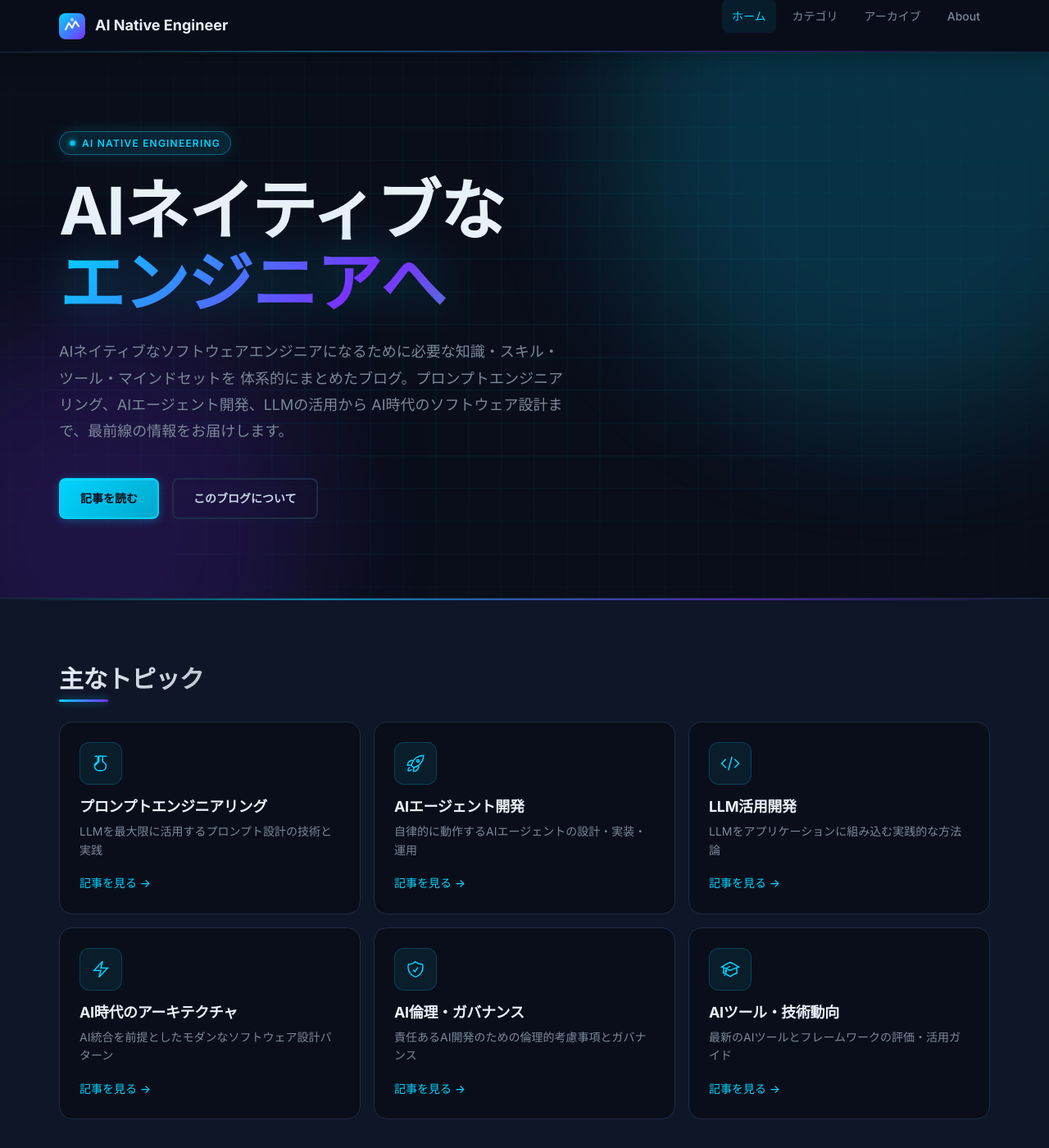
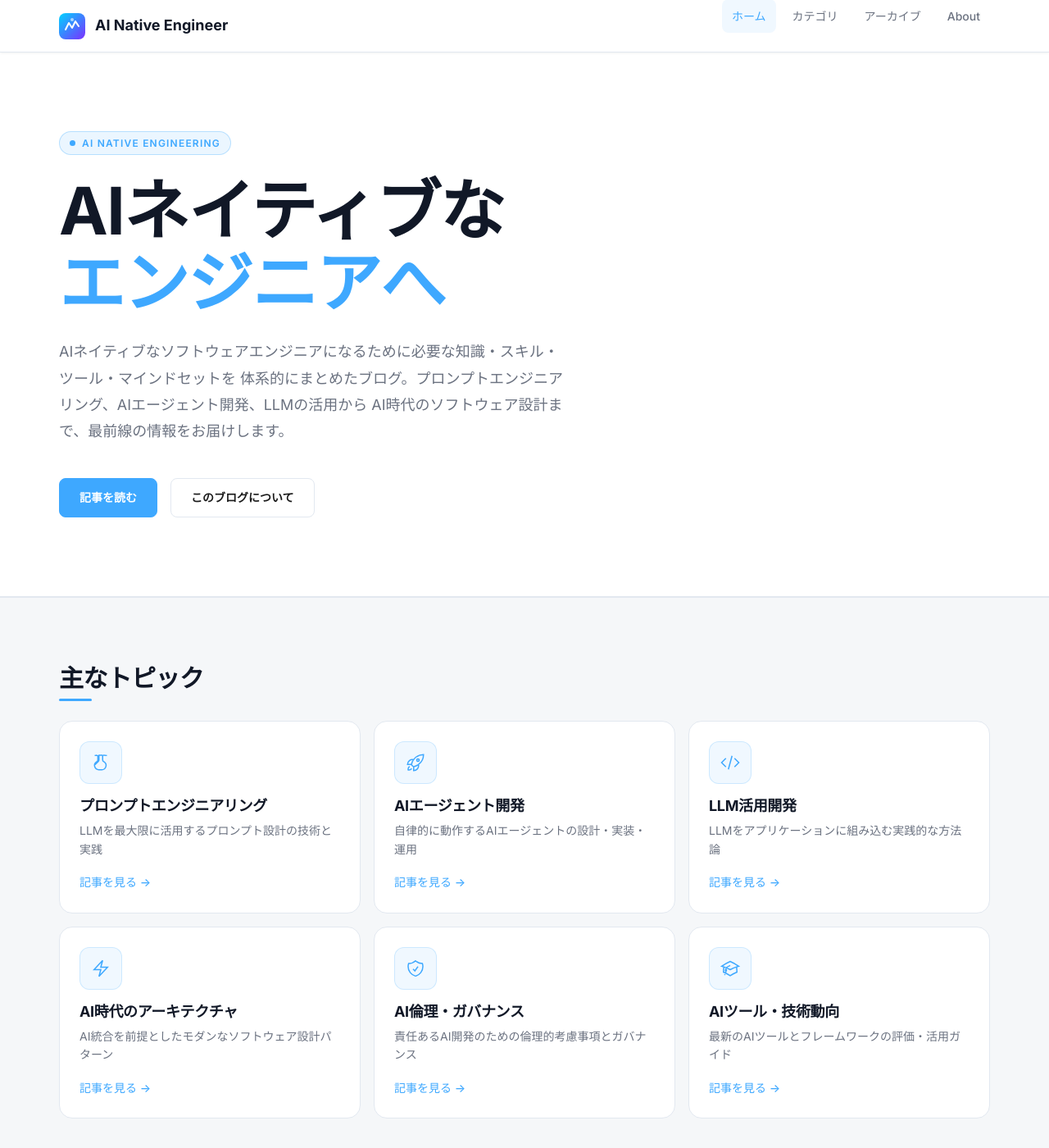
Before and after one commit to niusounds/ai-native, a Jekyll site: the page built from index.html, in a window 1280 px wide and 1400 px high. Shown: the whole window at 82% size. Built offline with Jekyll 4.4.1, drawn with Linux system fonts in a browser that asks for light colours; the list of posts is cut into pages by our own code.

Commit message:
Apply Qiita/Zenn inspired light theme redesign
Co-authored-by: niusounds <1331297+niusounds@users.noreply.github.com>

```diff
--- a/_includes/head.html
+++ b/_includes/head.html
@@ -30,8 +30,8 @@
 {% seo %}
 
 <!-- Performance hints -->
-<meta name="theme-color" content="#0a0e1a">
-<meta name="color-scheme" content="dark">
+<meta name="theme-color" content="#ffffff">
+<meta name="color-scheme" content="light">
 
 <!-- Structured Data -->
 {% if page.layout == 'post' %}
--- a/_sass/_base.scss
+++ b/_sass/_base.scss
@@ -82,15 +82,15 @@ code, kbd, samp {
 }
 
 code:not([class]) {
-  background: $color-bg-elevated;
-  color: $color-primary;
+  background: $color-code-bg;
+  color: $color-code-text;
   padding: 0.1em 0.4em;
   border-radius: $border-radius-sm;
   border: 1px solid $color-border;
 }
 
 pre {
-  background: $color-bg-elevated;
+  background: $color-pre-bg;
   border: 1px solid $color-border;
   border-radius: $border-radius-lg;
   padding: $spacing-6;
@@ -105,17 +105,6 @@ pre {
     border: none;
     font-size: $font-size-sm;
     line-height: 1.7;
-  }
-
-  &::before {
-    content: '';
-    position: absolute;
-    top: 0;
-    left: 0;
-    right: 0;
-    height: 2px;
-    background: linear-gradient(90deg, $color-primary, $color-secondary);
-    border-radius: $border-radius-lg $border-radius-lg 0 0;
   }
 }
 
@@ -186,7 +175,7 @@ hr {
 
 // Selection
 ::selection {
-  background: rgba(0, 212, 255, 0.2);
+  background: rgba(62, 168, 255, 0.2);
   color: $color-heading;
 }
 
@@ -205,7 +194,7 @@ hr {
   border-radius: 3px;
 
   &:hover {
-    background: $color-primary;
+    background: $color-text-muted;
   }
 }
 
@@ -234,22 +223,22 @@ hr {
 .reveal-delay-5 { transition-delay: 0.5s; }
 .reveal-delay-6 { transition-delay: 0.6s; }
 
-// Highlight.js / Rouge syntax highlighting
+// Highlight.js / Rouge syntax highlighting (GitHub light theme)
 .highlight {
   margin: 0;
 
-  .hll { background-color: rgba(0, 212, 255, 0.1); }
-  .c, .cm, .cp, .cs, .c1 { color: #546e7a; font-style: italic; }
-  .k, .kd, .kn, .kr { color: #89ddff; font-weight: bold; }
-  .o, .ow { color: #89ddff; }
-  .na, .nb { color: #82aaff; }
-  .s, .sb, .sc, .sd, .s2, .se, .sh, .si, .sx, .s1, .ss { color: #c3e88d; }
+  .hll { background-color: $syntax-highlight-bg; }
+  .c, .cm, .cp, .cs, .c1 { color: $syntax-comment; font-style: italic; }
+  .k, .kd, .kn, .kr { color: $syntax-keyword; font-weight: bold; }
+  .o, .ow { color: $syntax-keyword; }
+  .na, .nb { color: $syntax-name; }
+  .s, .sb, .sc, .sd, .s2, .se, .sh, .si, .sx, .s1, .ss { color: $syntax-string; }
   .n, .nn, .no, .bp { color: $color-text; }
-  .nf, .nc, .nd { color: #82aaff; }
-  .m, .mf, .mh, .mi, .mo, .il { color: #f78c6c; }
-  .nv, .vc, .vg, .vi { color: #f07178; }
-  .nt { color: #ff5572; }
+  .nf, .nc, .nd { color: $syntax-function; }
+  .m, .mf, .mh, .mi, .mo, .il { color: $syntax-number; }
+  .nv, .vc, .vg, .vi { color: $syntax-variable; }
+  .nt { color: $syntax-tag; }
   .ni { color: $color-text; }
-  .ne { color: #f07178; }
+  .ne { color: $syntax-variable; }
   .p { color: $color-text-muted; }
 }
--- a/_sass/_components.scss
+++ b/_sass/_components.scss
@@ -16,38 +16,22 @@
   font-weight: 600;
   text-decoration: none;
   cursor: pointer;
-  border: 2px solid transparent;
+  border: 1px solid transparent;
   transition: all $transition-normal;
   white-space: nowrap;
-  position: relative;
-  overflow: hidden;
-
-  &::after {
-    content: '';
-    position: absolute;
-    inset: 0;
-    background: linear-gradient(135deg, rgba(255,255,255,0.15) 0%, transparent 50%);
-    opacity: 0;
-    transition: opacity $transition-fast;
-  }
-
-  &:hover::after {
-    opacity: 1;
-  }
 
   &--primary {
-    background: linear-gradient(135deg, $color-primary, #00a8cc);
-    color: $color-bg;
+    background: $color-primary;
+    color: #ffffff;
     border-color: $color-primary;
-    box-shadow: 0 2px 12px rgba($color-primary, 0.3), inset 0 1px 0 rgba(255,255,255,0.15);
 
     &:hover {
-      background: linear-gradient(135deg, #33ddff, $color-primary);
-      border-color: #33ddff;
+      background: $color-secondary;
+      border-color: $color-secondary;
       text-decoration: none;
-      color: $color-bg;
-      box-shadow: 0 0 32px rgba(0, 212, 255, 0.5), 0 4px 20px rgba($color-primary, 0.3);
+      color: #ffffff;
       transform: translateY(-1px);
+      box-shadow: $shadow-hover;
     }
 
     &:active {
@@ -56,18 +40,16 @@
   }
 
   &--secondary {
-    background: transparent;
+    background: $color-bg-elevated;
     color: $color-text;
     border-color: $color-border;
-    backdrop-filter: blur(4px);
 
     &:hover {
       border-color: $color-primary;
       color: $color-primary;
       text-decoration: none;
-      background: rgba($color-primary, 0.08);
-      box-shadow: 0 0 20px rgba($color-primary, 0.15);
       transform: translateY(-1px);
+      box-shadow: $shadow-hover;
     }
   }
 }
@@ -119,21 +101,17 @@
   margin-bottom: $spacing-8;
   position: relative;
   display: inline-block;
-  background: linear-gradient(135deg, $color-heading, rgba($color-heading, 0.8));
-  -webkit-background-clip: text;
-  -webkit-text-fill-color: transparent;
-  background-clip: text;
+  color: $color-heading;
 
   &::after {
     content: '';
     position: absolute;
     bottom: -$spacing-2;
     left: 0;
-    width: 60px;
+    width: 40px;
     height: 3px;
-    background: linear-gradient(90deg, $color-primary, $color-secondary);
+    background: $color-primary;
     border-radius: 2px;
-    box-shadow: 0 0 10px rgba($color-primary, 0.5);
   }
 }
 
@@ -169,6 +147,8 @@
   position: relative;
   overflow: hidden;
   padding: $spacing-20 0 $spacing-24;
+  background: $color-bg-elevated;
+  border-bottom: 1px solid $color-border;
 
   @include md {
     padding: $spacing-24 0;
@@ -176,64 +156,15 @@
 }
 
 .hero-bg {
-  position: absolute;
-  inset: 0;
-  pointer-events: none;
+  display: none;
 }
 
 .hero-grid {
-  position: absolute;
-  inset: 0;
-  background-image:
-    linear-gradient(rgba($color-primary, 0.07) 1px, transparent 1px),
-    linear-gradient(90deg, rgba($color-primary, 0.07) 1px, transparent 1px);
-  background-size: 40px 40px;
-  mask-image: radial-gradient(ellipse 80% 80% at 50% 50%, black 30%, transparent 100%);
-  animation: gridShift 20s linear infinite;
-}
-
-@keyframes gridShift {
-  0% { background-position: 0 0; }
-  100% { background-position: 40px 40px; }
+  display: none;
 }
 
 .hero-glow {
-  position: absolute;
-  border-radius: 50%;
-  filter: blur(80px);
-  pointer-events: none;
-
-  &--1 {
-    width: 700px;
-    height: 700px;
-    background: $color-primary;
-    top: -250px;
-    right: -150px;
-    opacity: 0.18;
-    animation: floatGlow1 12s ease-in-out infinite;
-  }
-
-  &--2 {
-    width: 500px;
-    height: 500px;
-    background: $color-secondary;
-    bottom: -150px;
-    left: -100px;
-    opacity: 0.18;
-    animation: floatGlow2 15s ease-in-out infinite;
-  }
-}
-
-@keyframes floatGlow1 {
-  0%, 100% { transform: translate(0, 0) scale(1); }
-  33% { transform: translate(30px, -20px) scale(1.05); }
-  66% { transform: translate(-20px, 30px) scale(0.95); }
-}
-
-@keyframes floatGlow2 {
-  0%, 100% { transform: translate(0, 0) scale(1); }
-  33% { transform: translate(-30px, 20px) scale(1.05); }
-  66% { transform: translate(20px, -30px) scale(0.95); }
+  display: none;
 }
 
 .hero-content {
@@ -247,7 +178,7 @@
   gap: $spacing-2;
   padding: $spacing-1 $spacing-3;
   background: rgba($color-primary, 0.1);
-  border: 1px solid rgba($color-primary, 0.35);
+  border: 1px solid rgba($color-primary, 0.3);
   border-radius: 999px;
   font-size: $font-size-xs;
   font-weight: 600;
@@ -255,7 +186,6 @@
   text-transform: uppercase;
   letter-spacing: 0.1em;
   margin-bottom: $spacing-6;
-  box-shadow: 0 0 20px rgba($color-primary, 0.15), inset 0 0 20px rgba($color-primary, 0.05);
 }
 
 .hero-badge-dot {
@@ -263,13 +193,6 @@
   height: 7px;
   background: $color-primary;
   border-radius: 50%;
-  animation: pulse 2s ease-in-out infinite;
-  box-shadow: 0 0 8px $color-primary;
-}
-
-@keyframes pulse {
-  0%, 100% { opacity: 1; transform: scale(1); box-shadow: 0 0 8px $color-primary; }
-  50% { opacity: 0.6; transform: scale(0.8); box-shadow: 0 0 4px $color-primary; }
 }
 
 .hero-title {
@@ -293,11 +216,7 @@
 
 .hero-title-accent {
   display: block;
-  background: linear-gradient(135deg, $color-primary 0%, $color-secondary 50%, $color-accent 100%);
-  -webkit-background-clip: text;
-  -webkit-text-fill-color: transparent;
-  background-clip: text;
-  filter: drop-shadow(0 0 30px rgba($color-primary, 0.4));
+  color: $color-primary;
 }
 
 .hero-description {
@@ -318,26 +237,9 @@
 
 .topics-section {
   padding: $spacing-20 0;
-  background: $color-bg-elevated;
+  background: $color-bg;
   border-top: 1px solid $color-border;
   border-bottom: 1px solid $color-border;
-  position: relative;
-
-  &::before {
-    content: '';
-    position: absolute;
-    top: 0;
-    left: 0;
-    right: 0;
-    height: 2px;
-    background: linear-gradient(90deg,
-      transparent 0%,
-      $color-primary 30%,
-      $color-secondary 70%,
-      transparent 100%
-    );
-    opacity: 0.6;
-  }
 }
 
 .topics-grid {
@@ -355,49 +257,20 @@
 }
 
 .topic-card {
-  background: $color-bg;
+  background: $color-bg-elevated;
   border: 1px solid $color-border;
   border-radius: $border-radius-xl;
   padding: $spacing-6;
   transition: all $transition-normal;
-  position: relative;
-  overflow: hidden;
-
-  &::before {
-    content: '';
-    position: absolute;
-    top: 0;
-    left: 0;
-    right: 0;
-    height: 2px;
-    background: linear-gradient(90deg, $color-primary, $color-secondary);
-    opacity: 0;
-    transition: opacity $transition-normal;
-  }
-
-  &::after {
-    content: '';
-    position: absolute;
-    inset: 0;
-    background: radial-gradient(circle at 50% 0%, rgba($color-primary, 0.06), transparent 70%);
-    opacity: 0;
-    transition: opacity $transition-normal;
-    pointer-events: none;
-  }
 
   &:hover {
-    border-color: rgba($color-primary, 0.4);
-    transform: translateY(-6px);
-    box-shadow: $glow-primary, $shadow-hover;
-
-    &::before { opacity: 1; }
-    &::after { opacity: 1; }
+    border-color: $color-primary;
+    transform: translateY(-4px);
+    box-shadow: $shadow-hover;
 
     .topic-icon {
       background: rgba($color-primary, 0.15);
       border-color: rgba($color-primary, 0.4);
-      box-shadow: 0 0 20px rgba($color-primary, 0.2);
-      transform: scale(1.05);
     }
   }
 }
@@ -475,27 +348,11 @@
   display: flex;
   flex-direction: column;
   transition: all $transition-normal;
-  position: relative;
-
-  &::before {
-    content: '';
-    position: absolute;
-    top: 0;
-    left: 0;
-    right: 0;
-    height: 3px;
-    background: linear-gradient(90deg, $color-primary, $color-secondary);
-    opacity: 0;
-    transition: opacity $transition-normal;
-    z-index: 1;
-  }
 
   &:hover {
-    border-color: rgba($color-primary, 0.4);
-    transform: translateY(-6px);
-    box-shadow: $glow-primary, $shadow-hover;
-
-    &::before { opacity: 1; }
+    border-color: rgba($color-primary, 0.5);
+    transform: translateY(-4px);
+    box-shadow: $shadow-hover;
   }
 }
 
@@ -663,7 +520,7 @@
   top: $spacing-3;
   right: $spacing-3;
   padding: $spacing-1 $spacing-2;
-  background: $color-bg-card;
+  background: $color-bg-elevated;
   border: 1px solid $color-border;
   border-radius: $border-radius-sm;
   color: $color-text-muted;
@@ -678,7 +535,7 @@
   &:hover {
     color: $color-primary;
     border-color: $color-primary;
-    background: rgba($color-primary, 0.08);
+    background: rgba($color-primary, 0.05);
   }
 }
 
--- a/_sass/_layout.scss
+++ b/_sass/_layout.scss
@@ -27,29 +27,12 @@
   position: sticky;
   top: 0;
   z-index: $z-nav;
-  background: rgba($color-bg, 0.8);
-  backdrop-filter: blur(20px) saturate(180%);
-  -webkit-backdrop-filter: blur(20px) saturate(180%);
-  border-bottom: 1px solid rgba($color-border, 0.6);
+  background: $color-bg-elevated;
+  border-bottom: 1px solid $color-border;
   height: $nav-height;
   display: flex;
   align-items: center;
-  box-shadow: 0 1px 0 rgba($color-primary, 0.08), 0 4px 24px rgba(0, 0, 0, 0.3);
-
-  &::after {
-    content: '';
-    position: absolute;
-    bottom: 0;
-    left: 0;
-    right: 0;
-    height: 1px;
-    background: linear-gradient(90deg,
-      transparent 0%,
-      rgba($color-primary, 0.5) 30%,
-      rgba($color-secondary, 0.5) 70%,
-      transparent 100%
-    );
-  }
+  box-shadow: 0 1px 3px rgba(0, 0, 0, 0.06);
 }
 
 .site-nav {
@@ -184,23 +167,6 @@
   border-top: 1px solid $color-border;
   padding: $spacing-16 0 $spacing-8;
   margin-top: auto;
-  position: relative;
-
-  &::before {
-    content: '';
-    position: absolute;
-    top: 0;
-    left: 0;
-    right: 0;
-    height: 2px;
-    background: linear-gradient(90deg,
-      transparent 0%,
-      $color-secondary 30%,
-      $color-primary 70%,
-      transparent 100%
-    );
-    opacity: 0.5;
-  }
 }
 
 .footer-inner {
@@ -358,25 +324,8 @@
 
 .post-header {
   background: $color-bg-elevated;
-  position: relative;
   border-bottom: 1px solid $color-border;
   padding: $spacing-16 0 $spacing-10;
-
-  &::after {
-    content: '';
-    position: absolute;
-    bottom: 0;
-    left: 0;
-    right: 0;
-    height: 2px;
-    background: linear-gradient(90deg,
-      transparent 0%,
-      $color-primary 30%,
-      $color-secondary 70%,
-      transparent 100%
-    );
-    opacity: 0.6;
-  }
 }
 
 .post-categories {
--- a/_sass/_variables.scss
+++ b/_sass/_variables.scss
@@ -1,28 +1,28 @@
 // ============================================
-// Variables - Near-future dark theme
+// Variables - Light theme (Qiita/Zenn inspired)
 // ============================================
 
 // Colors
-$color-bg:          #0a0e1a;
-$color-bg-elevated: #0f1627;
-$color-bg-card:     #131929;
-$color-bg-hover:    #1a2236;
-$color-border:      #1e2d47;
-$color-border-glow: rgba(0, 212, 255, 0.2);
+$color-bg:          #f5f7f9;
+$color-bg-elevated: #ffffff;
+$color-bg-card:     #ffffff;
+$color-bg-hover:    #f0f4f8;
+$color-border:      #e2e8f0;
+$color-border-glow: rgba(62, 168, 255, 0.3);
 
 // Brand colors
-$color-primary:     #00d4ff;   // Neon blue
-$color-secondary:   #7b2fff;   // Purple
-$color-accent:      #00ff88;   // Green accent
-$color-warning:     #ffb347;
+$color-primary:     #3ea8ff;   // Zenn blue
+$color-secondary:   #0064b4;   // Darker blue
+$color-accent:      #00a86b;   // Green accent (Qiita-like)
+$color-warning:     #f59e0b;
 
 // Text colors
-$color-text:        #c8d6e8;
-$color-text-muted:  #7a8899;
-$color-text-faint:  #3d4f63;
-$color-heading:     #e8f0fa;
+$color-text:        #1a1a1a;
+$color-text-muted:  #6b7280;
+$color-text-faint:  #9ca3af;
+$color-heading:     #111827;
 $color-link:        $color-primary;
-$color-link-hover:  #33ddff;   // lighter shade of $color-primary
+$color-link-hover:  $color-secondary;
 
 // Typography
 $font-sans:    'Inter', 'Noto Sans JP', -apple-system, BlinkMacSystemFont, 'Segoe UI', 'Hiragino Kaku Gothic ProN', 'Hiragino Sans', Meiryo, sans-serif;
@@ -66,11 +66,26 @@ $border-radius:     0.5rem;
 $border-radius-lg:  0.75rem;
 $border-radius-xl:  1rem;
 
-// Shadows & Glows
-$glow-primary:   0 0 30px rgba(0, 212, 255, 0.25);
-$glow-secondary: 0 0 30px rgba(123, 47, 255, 0.25);
-$shadow-card:    0 4px 24px rgba(0, 0, 0, 0.4);
-$shadow-hover:   0 12px 48px rgba(0, 0, 0, 0.7), 0 0 60px rgba(0, 212, 255, 0.1);
+// Shadows (clean, subtle for light theme)
+$glow-primary:   0 0 0 3px rgba($color-primary, 0.15);
+$glow-secondary: 0 0 0 3px rgba($color-secondary, 0.15);
+$shadow-card:    0 1px 3px rgba(0, 0, 0, 0.08), 0 1px 2px rgba(0, 0, 0, 0.05);
+$shadow-hover:   0 4px 12px rgba(0, 0, 0, 0.12), 0 2px 6px rgba(0, 0, 0, 0.06);
+
+// Code / Syntax (GitHub light theme)
+$color-code-bg:      #f0f4f8;
+$color-code-text:    #d73a49;
+$color-pre-bg:       #f6f8fa;
+
+$syntax-highlight-bg: #fffbdd;
+$syntax-comment:      #6a737d;
+$syntax-keyword:      #d73a49;
+$syntax-name:         #005cc5;
+$syntax-string:       #032f62;
+$syntax-function:     #6f42c1;
+$syntax-number:       #005cc5;
+$syntax-variable:     #e36209;
+$syntax-tag:          #22863a;
 
 // Transitions
 $transition-fast:   150ms ease;
```
